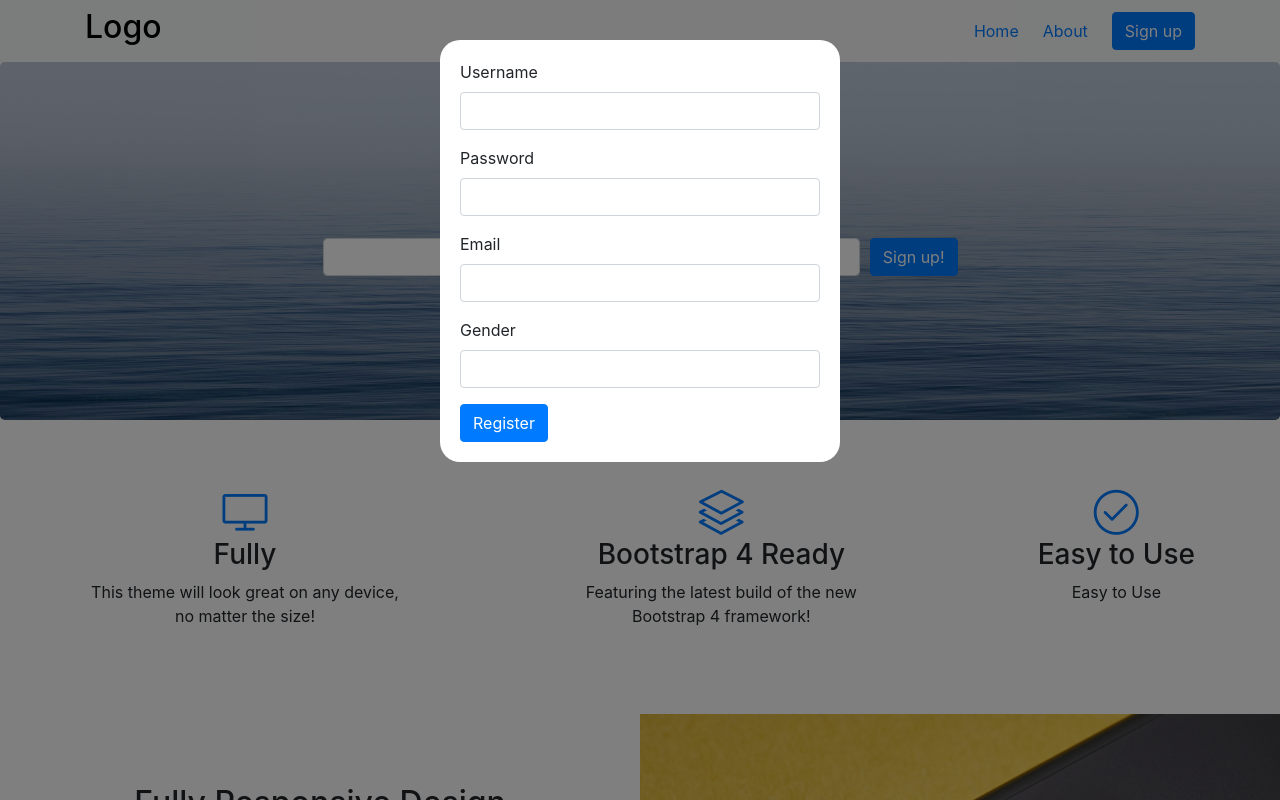
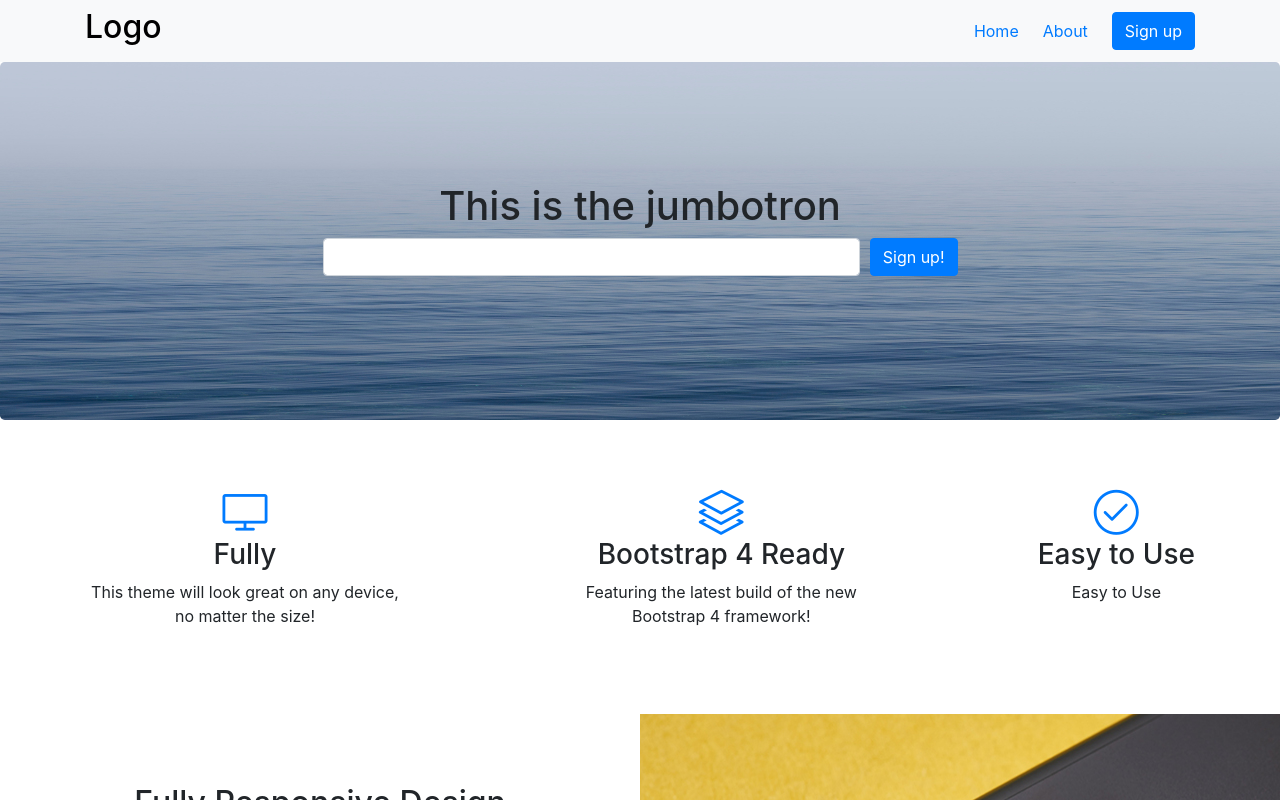
Before and after one commit to Eilaf-Alg/react-landing-page, a React (Create React App) app: page / in a window 1280 px wide. Shown: the top 800 px of the page. Built offline with nearby package versions, Linux system fonts and the light colour scheme.

Commit message:
Introduced context.

```diff
--- a/src/App.css
+++ b/src/App.css
@@ -1,4 +1,4 @@
-.App {
+.Home {
   text-align: center;
 }
 
--- a/src/Home.js
+++ b/src/Home.js
@@ -1,4 +1,4 @@
-import React, { useState } from 'react';
+import React, { useState, createContext, useContext } from 'react';
 import Jumbotron from './Jumbotron';
 import NavBar from './NavBar';
 import JigSaw from './JigSaw';
@@ -6,13 +6,16 @@ import SignUpWindow from './SignUpWindow'
 import { InfoGroup, Info } from './InfoGroup'
 import { Avatar } from './AvatarGroup'
 
+const AppContext = createContext();
+
 const Home = () => {
 
   const [state, setState] = useState({ signUpForm: false });
 
   return (
-    <div className="App">
 
+    <AppContext.Provider>
+      <div className="Home">
         <NavBar />
         <Jumbotron img="img/bg-masthead.jpg"/>
         <InfoGroup>
@@ -71,8 +74,9 @@ const Home = () => {
 
         <Jumbotron img="img/bg-masthead.jpg"/>
 
-      <SignUpWindow />
+        {state.signUpForm && <SignUpWindow />}
       </div>
+    </ AppContext.Provider>
   );
 }
 
```
Lines whose indentation alone changed are shown as unchanged.
